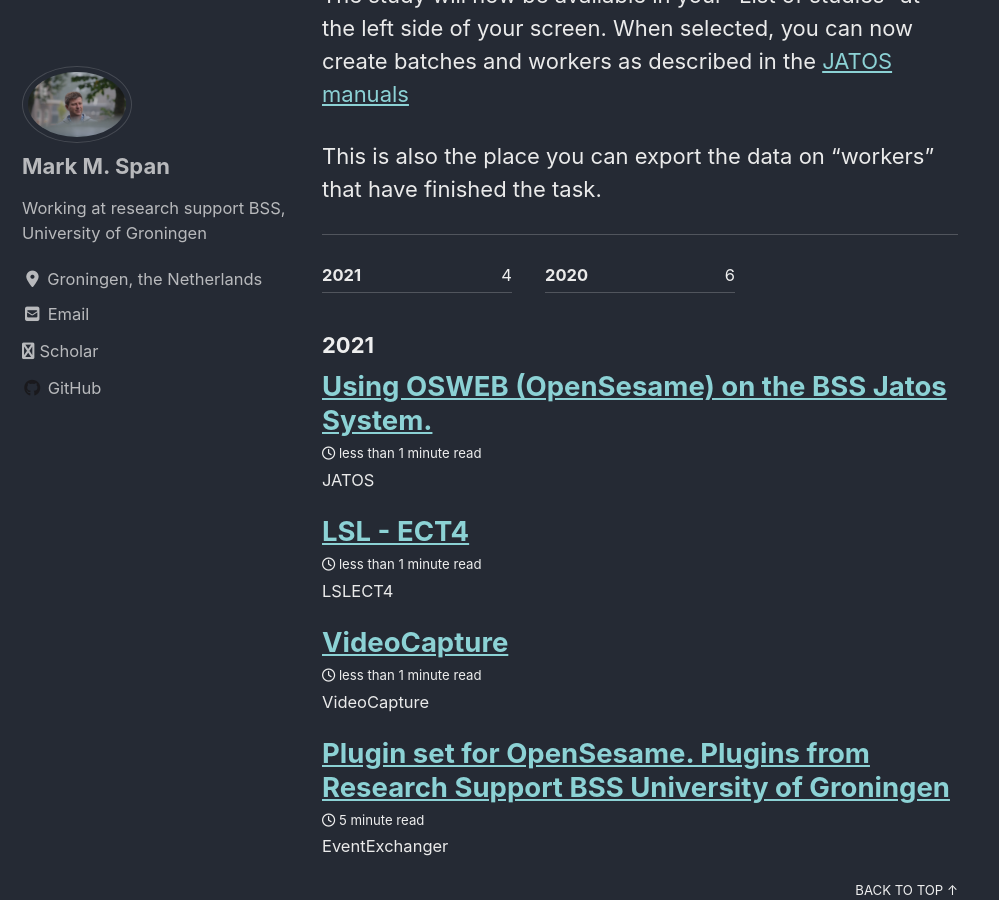
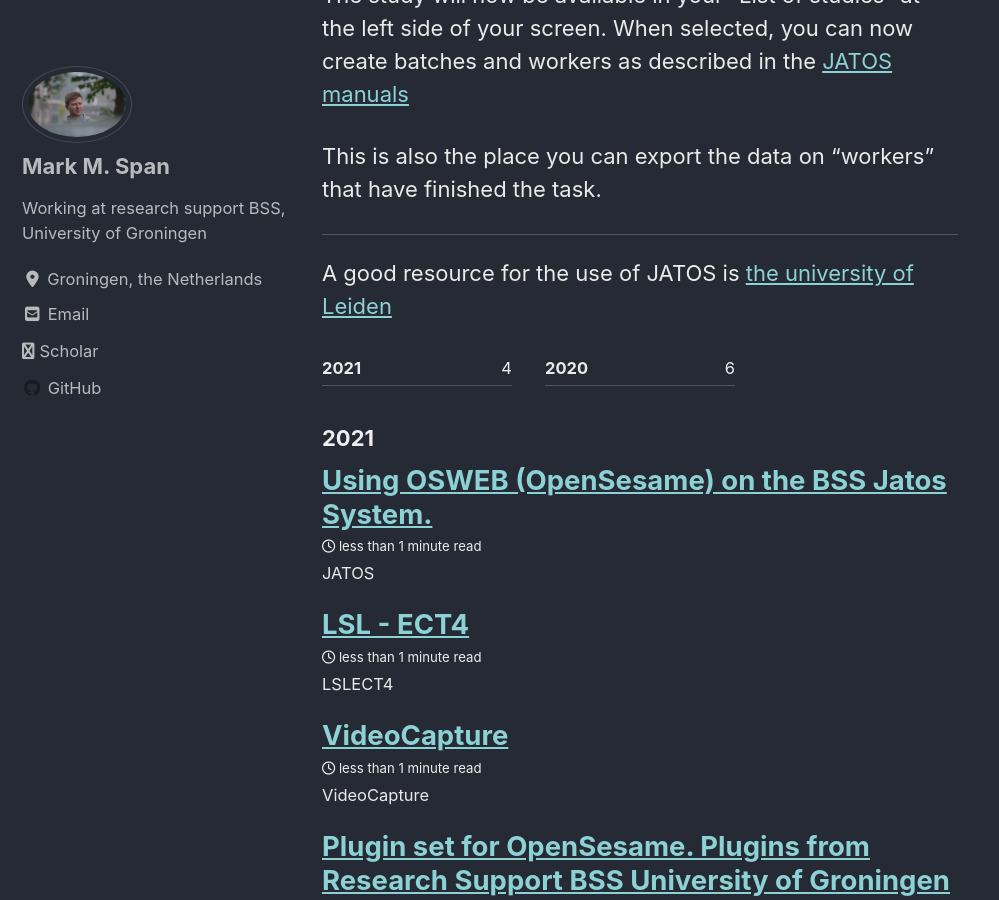
Before and after one commit to markspan/markspan.github.io, a Jekyll site: the page built from _posts/2021-01-13-JATOS.md, in a window 1280 px wide and 900 px high, scrolled down 1194 px. Shown: the whole window, without its empty margins (0-999 px from the left). Built offline with Jekyll 4.4.1, drawn with Linux system fonts in a browser that asks for light colours; cached includes are drawn as plain includes; nearby versions of some CDN libraries.

Commit message:
Update 2021-01-13-JATOS.md

```diff
--- a/_posts/2021-01-13-JATOS.md
+++ b/_posts/2021-01-13-JATOS.md
@@ -33,3 +33,5 @@ batches and workers as described in the [JATOS manuals](https://www.jatos.org/)
 This is also the place you can export the data on "workers" that have finished the task.
 
 ---
+
+A good resource for the use of JATOS is [the university of Leiden](https://solowiki.services.universiteitleiden.nl/index.php?title=OSWeb)
```
